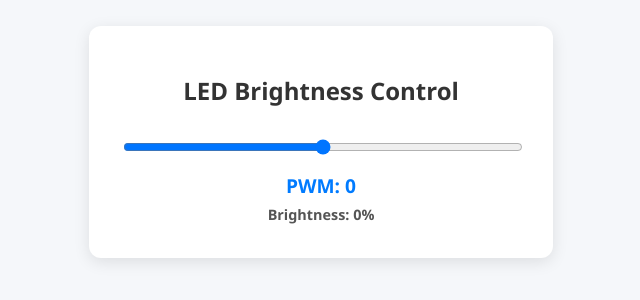
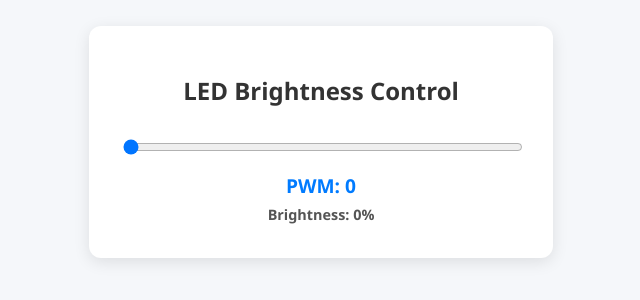
Before and after one commit to InferaTech-Solutions/server, a website: page public/slider.html in a window 1280 px wide. Shown: the part 258-558 px from the top of the page, without its empty margins (319-959 px from the left). Drawn offline with nearby package versions, Linux system fonts and the light colour scheme; no server answers.

Commit message:
fixed the slider part from 0%

```diff
--- a/public/slider.html
+++ b/public/slider.html
@@ -53,7 +53,7 @@
 <body>
   <div class="container">
     <h1>LED Brightness Control</h1>
-    <input type="range" min="0" max="1023" id="slider" />
+    <input type="range" min="0" max="1023" id="slider" value="0" />
     <div class="value-display">
       PWM: <span id="pwmValue">0</span><br>
       <span class="percent">Brightness: <span id="percent">0%</span></span>
```
